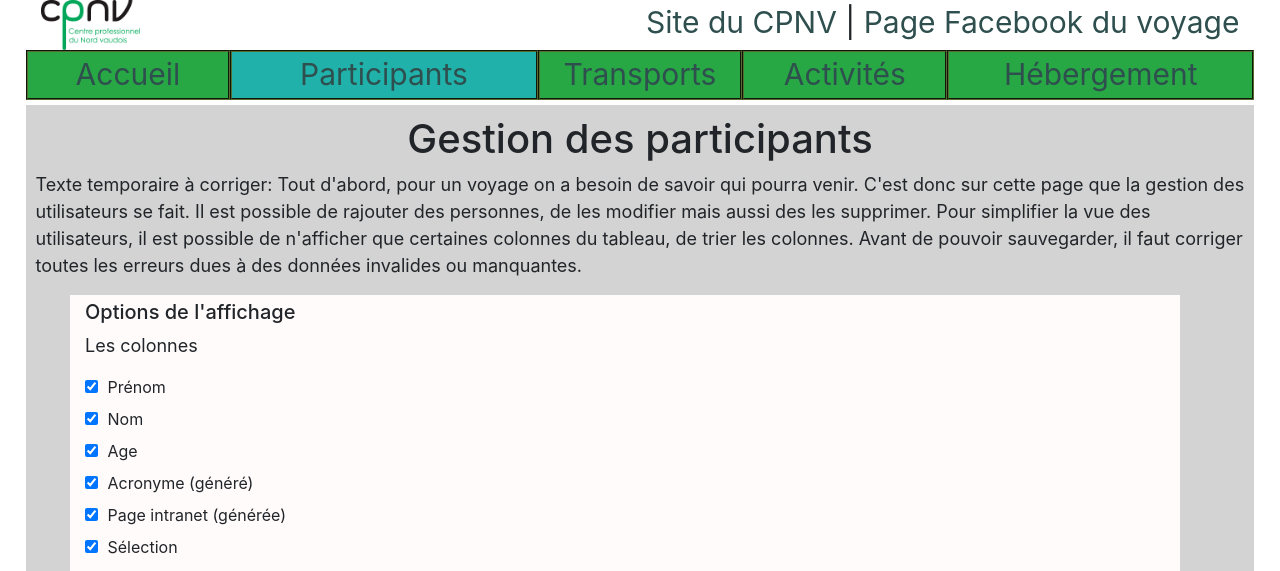
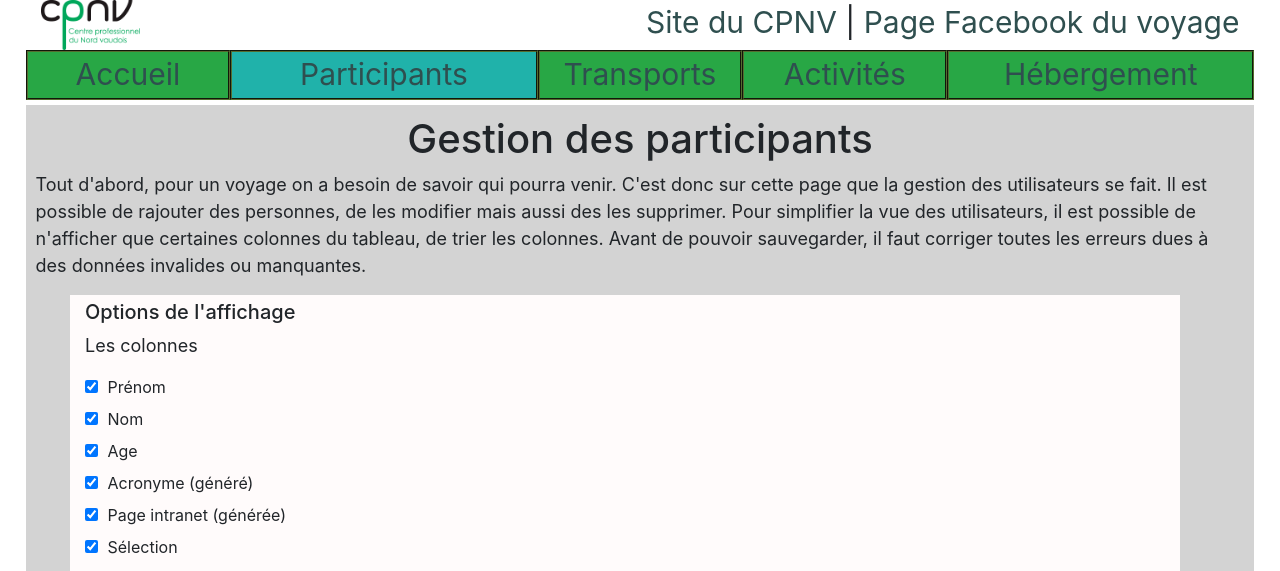
Before and after one commit to samuelroland/ICT-120-SRD, a PHP site: page /SiteVoyagePekin/participants.html in a window 1280 px wide. Shown: the part 26-597 px from the top of the page. Run offline with PHP 8.4, Linux system fonts and the light colour scheme.

Commit message:
indentation et corrections mineures.

```diff
--- a/SiteVoyagePekin/js/logique.js
+++ b/SiteVoyagePekin/js/logique.js
@@ -252,7 +252,7 @@ function deleteline() {
         }
     }
     //une fois que ca a été supprimé, on avertit l'utilisateur que ca a réussi.
-    if (candelete==true){
+    if (candelete == true) {
         alert("Suppression réussie !")
     }
 
@@ -275,7 +275,7 @@ function sendemail() {
     //On renvoit la page vers le lien mailto avec les adresses, uniquement sil y a des adresses:
     if (adresses != "") {
         window.location.href = "mailto:" + adresses + "?subject=Voyage du CPNV à Pékin"
-    }else{
+    } else {
         alert("Aucune personne sélectionnée")
     }
 
--- a/SiteVoyagePekin/participants.html
+++ b/SiteVoyagePekin/participants.html
@@ -18,7 +18,6 @@ Date: octobre-novembre 2019
     <link rel="stylesheet" href="bootstrap/dist/css/bootstrap-reboot.css">
     <script src="bootstrap/dist/js/bootstrap.bundle.js"></script>
     <script src="bootstrap/dist/js/bootstrap.js"></script>
-
 
     <!--Lien javascript personnel: -->
     <script src="js/logique.js"></script>
@@ -41,7 +40,7 @@ Date: octobre-novembre 2019
 </div>
 <div id="content">
     <h1 class="center">Gestion des participants</h1>
-    <p>Texte temporaire à corriger:
+    <p>
         Tout d'abord, pour un voyage on a besoin de savoir qui pourra venir. C'est donc sur cette page que la gestion
         des utilisateurs se fait. Il est possible de rajouter des personnes, de les modifier mais aussi des les
         supprimer. Pour simplifier la vue des utilisateurs, il est possible de n'afficher que certaines colonnes du
@@ -72,7 +71,8 @@ Date: octobre-novembre 2019
                 <br>
                 <br>
                 <h5>Infos à propos de l'édition:</h5><br>
-                <p><strong id="greenstrong">vert</strong> = cellules modifiables (pas de modifications sur Acronyme et Page Intranet générées)
+                <p><strong id="greenstrong">vert</strong> = cellules modifiables (pas de modifications sur Acronyme et
+                    Page Intranet générées)
                     <br><strong id="redstrong">rouge</strong> = donnée invalide
                     <br><strong id="yellowstrong">jaune</strong> = donnée manquante
                     <br>Pour trier par ordre alphébetique ou inverse, cliquer sur len-tête de la colonne.</p>
```
Also changed, not shown: SiteVoyagePekin/style/style.css (+5 -2 lines).
